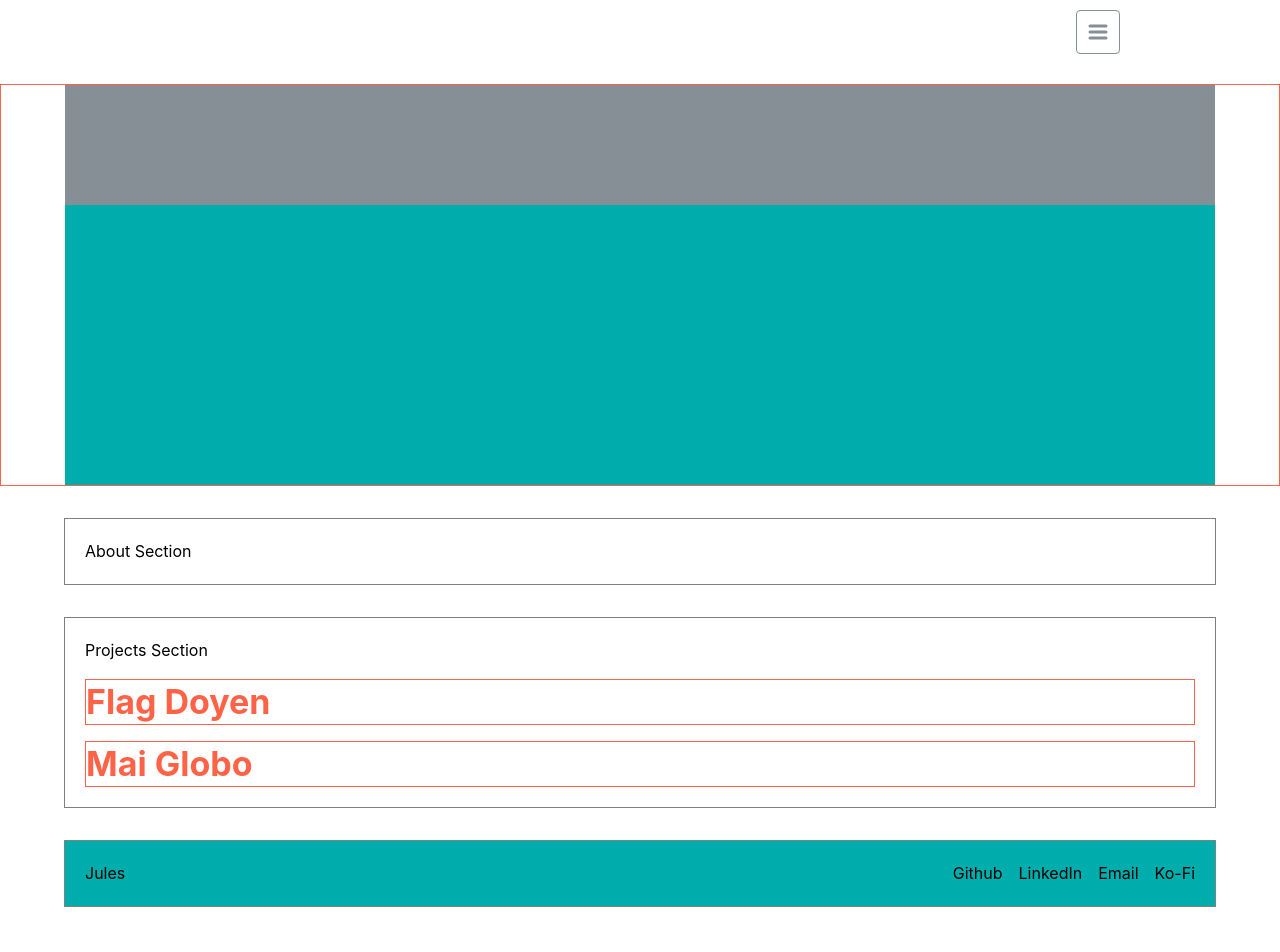
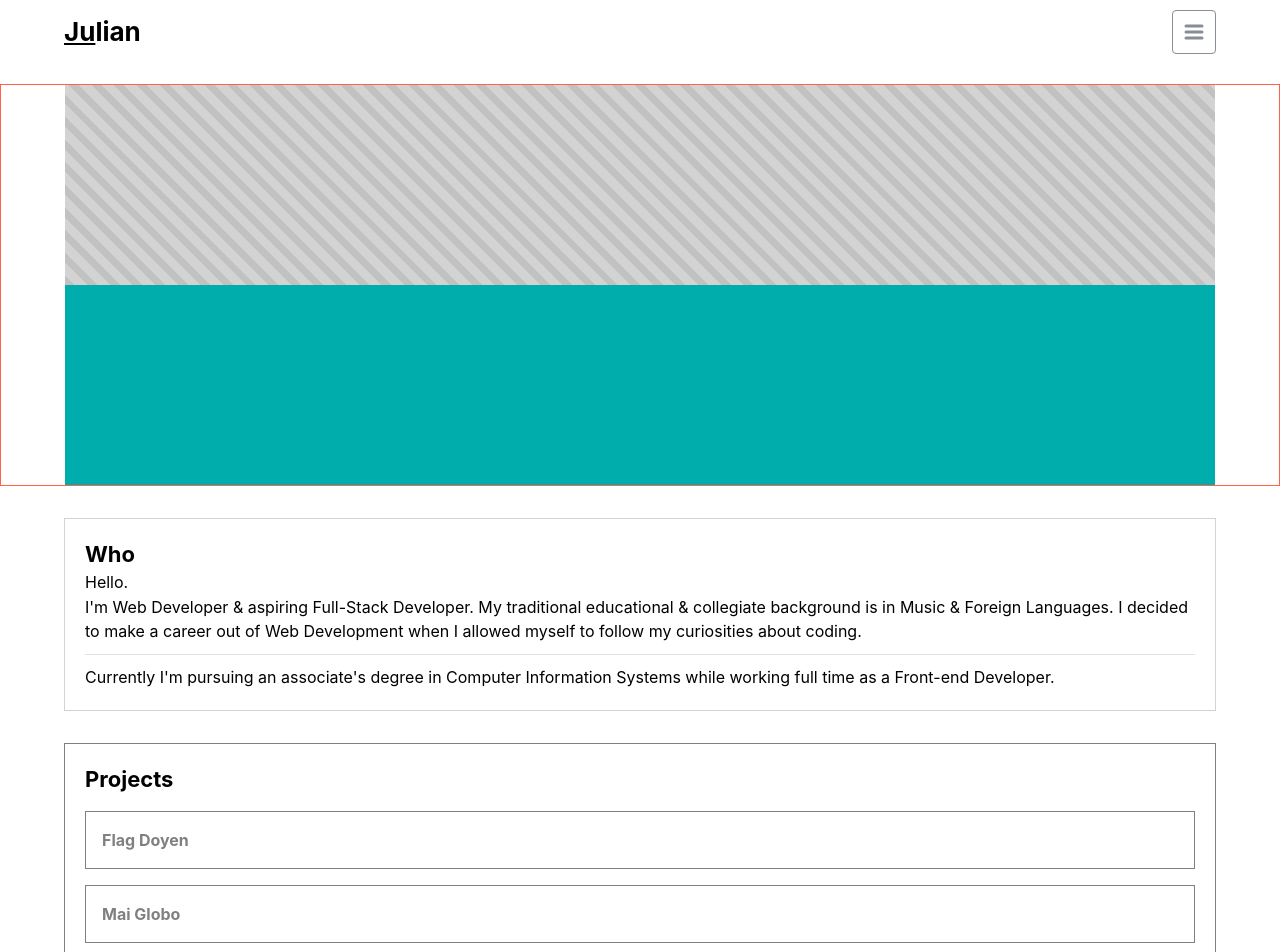
Before and after one commit to Jufrench/ju4, a Next.js app: page / in a window 1280 px wide. Shown: the top 952 px of the page. Before the commit the page ends 907 px from the top, so only its background shows below. Built offline with nearby package versions, Linux system fonts and the light colour scheme.

Commit message:
Update footer design, & general site design

```diff
--- a/src/pages/index.tsx
+++ b/src/pages/index.tsx
@@ -4,7 +4,7 @@
 // import styles from "@/styles/Home.module.css";
 
 import { rem, Center, Container, SimpleGrid, Grid, Space, Box,
-  ActionIcon, Stack, Title, Group, Anchor, Text } from '@mantine/core';
+  ActionIcon, Stack, Title, Group, Anchor, Text, Divider, Card } from '@mantine/core';
 import { useMediaQuery } from '@mantine/hooks';
 import { IconMenu2 } from '@tabler/icons-react';
 import { ReactNode } from "react";
@@ -43,9 +43,10 @@
 const HeaderMobile = () => {
   return (
     <header>
-      <Container p={10} pr={0} style={{...sectionContentStyle, textAlign: "right"}}>
+      <Group style={{width: "90%", padding: `${rem(10)} 0`, margin: "0 auto"}} justify="space-between">
+        <Title order={1} size="h2"><span style={{textDecoration: "underline"}}>Ju</span><span>lian</span></Title>
         <ActionIcon variant="outline" color="gray" size="xl"><IconMenu2 stroke={3} /></ActionIcon>
-      </Container>
+      </Group>
     </header>
   )
 };
@@ -69,7 +70,12 @@
     // ================
     <Center component="section" style={{border: '1px solid tomato'}}>
       <Stack style={{width: sectionContentWidth, ...heroStyle}} gap={0}>
-        <Box bg="gray" style={{height: "30%"}}></Box>
+        {/* <Box bg="gray" style={{height: "30%"}}></Box> */}
+        <Box
+          style={{
+            height: "50%",
+            background: 'repeating-linear-gradient(45deg, rgba(51, 51, 51, 0.3), rgba(51, 51, 51, 0.3) 7px, lightgray 5px, lightgray 16px)'
+          }}/>
         <Box bg="#00adad" style={{flexGrow: 1}}></Box>
       </Stack>
     </Center>
@@ -78,13 +84,17 @@
 
 const About = () => {
   const aboutStyle = {
-    border: '1px solid gray'
+    border: '1px solid lightgray'
   };
 
   return (
     <Center component="section">
       <Stack style={{...sectionContentStyle, ...aboutStyle}} gap={0}>
-        About Section
+        <Title size="h3">Who</Title>
+        <Text>Hello.</Text>
+        <Text>I'm Web Developer & aspiring Full-Stack Developer. My traditional educational & collegiate background is in Music & Foreign Languages. I decided to make a career out of Web Development when I allowed myself to follow my curiosities about coding.</Text>
+        <Divider my="xs" />
+        <Text>Currently I'm pursuing an associate's degree in Computer Information Systems while working full time as a Front-end Developer.</Text>
       </Stack>
     </Center>
   )
@@ -93,6 +103,14 @@
 const Projects = (props: {projectList: string[]}) => {
   const projectsStyle = {
     border: '1px solid gray'
+  };
+
+  const ProjectItem = (props: {key: string, projectName: string}) => {
+    return (
+      <Card style={{border: "1px solid gray", borderRadius: 0}}>
+        <Title size="h5" style={{color: "gray"}}>{props.projectName}</Title>
+      </Card>
+    )
   };
 
   // return (
@@ -111,7 +129,7 @@
   return (
     <Center component="section">
       <SimpleGrid style={{...sectionContentStyle, ...projectsStyle}} spacing="md">
-        Projects Section
+        <Title size="h3">Projects</Title>
         {props.projectList.map((project: string) => {
           return (
             <ProjectItem key={project} projectName={project} />
@@ -124,57 +142,59 @@
 
 const projectList: string[] = ['Flag Doyen', 'Mai Globo'];
 
-const ProjectItem = (props: {key: string, projectName: string}) => {
-  return (
-    <Box style={{border: "1px solid tomato"}}>
-      <Title style={{color: "tomato"}}>{props.projectName}</Title>
-    </Box>
-  )
-};
-
 console.log('%cLOOK AT THESE LINKS!!!', 'color:tomato');
-// https://www.google.com/search?client=firefox-b-1-d&sca_esv=4cb3c826a86dcae5&sca_upv=1&q=web+design+color+block&uds=AMwkrPt6dIXnRtjJz8sZ_2oc3TNl7swDuY2ybJ8dP31B2vkvi493dLtGR_N7ONogqeI5XNt-cDfG6nQnWOpKejLQ7xAPQBRByBTfDqEKRw863uKDMTKG8J_oApJ1mR1I8_dPX3YLDMVyP14nnMCYTMvz-hCbJ3FPYQS_S0r3UP_IvN8vBDnT78FcAbc4m7kAciPm-TCLHcxPau6S7ev-z-XTQrXNFd44Q30_jMdOiJR_5jx73zbFMO5891DbFUriLSMhwOXRgxXfymmEn7-pu154aMDJ7wH70HE4upI3-bTCBCx6tjQ45hc1V5NvKxI44TFIVXRDeYO4&udm=2&prmd=isvnmbtz&sa=X&ved=2ahUKEwii97WC9raFAxWMTDABHT4FCVsQtKgLegQICRAB&biw=1440&bih=762&dpr=2#vhid=Hiv4PoFgBGdiEM&vssid=mosaic
 // https://www.pinterest.com/pin/491596115549332325/
-// https://i.pinimg.com/originals/a2/e4/02/a2e402b64981ccddd1452699057b12ab.jpg
 // https://i.pinimg.com/originals/0c/bb/dc/0cbbdc2696c6c524ea261b6aec3240a4.jpg
 
 const contactInfo: { [key:string]: string | ReactNode | undefined }[] = [
   {
-    name: "Github",
+    text: "Github",
     url: "https://www.github.com/Jufrench",
     // icon: <IconBrandGithubFilled />
   },
   {
-    name: "LinkedIn",
+    text: "LinkedIn",
     url: "https://www.linkedin.com/in/julesfrench/",
     // icon: <IconBrandLinkedin />
   },
   {
-    name: "Email",
+    text: "Email",
     url: "mailto:ju.french@gmail.com",
     // icon: <IconMailFilled />
   },
   {
-    name: "Ko-Fi",
+    text: "Ko-Fi",
     url: "https://ko-fi.com/moijules",
     // customIcon: <KofiIcon />
   }
 ]
 
+// stripes for empty spaces
+// each project would have a background of stripes or circles on a card instead of a picutre
+
 const Footer = () => {
-  const footerStyle = {
-    border: '1px solid gray',
-    background: '#00adad'
+  const footerWrapperStyle ={
+    borderTop: '1px solid gray',
+    background: 'repeating-linear-gradient(45deg, rgba(51, 51, 51, 0.3), rgba(51, 51, 51, 0.3) 7px, lightgray 5px, lightgray 16px)'
+  };
+
+  const footerContentStyle = {
+    padding: `${rem(20)} 0`,
+    width: '90%',
+  };
+
+  const FooterContactLink = (props: { key: number, text: string, url: string }) => {
+    return <Anchor c="black" href={props.url}>{props.text}</Anchor>
   };
 
   return (
-    <Center component="footer">
-      <Group style={{...sectionContentStyle, ...footerStyle}} justify="flex-end">
+    <Center component="footer" style={footerWrapperStyle}>
+      <Group style={footerContentStyle} justify="flex-end">
         <Text span style={{marginRight: "auto"}}>Jules</Text>
         <Group>
-          {contactInfo.map((item: { [key:string]: string | ReactNode | undefined }) => {
-            return <Anchor c="black" href={(item.url as string)} target="_blank">{item.name}</Anchor>
-          })}
+          {contactInfo.map((item: { [key:string]: string | ReactNode | undefined }, index) => (
+            <FooterContactLink key={index} text={(item.text as string)} url={(item.url as string)} />
+          ))}
         </Group>
       </Group>
     </Center>
```
